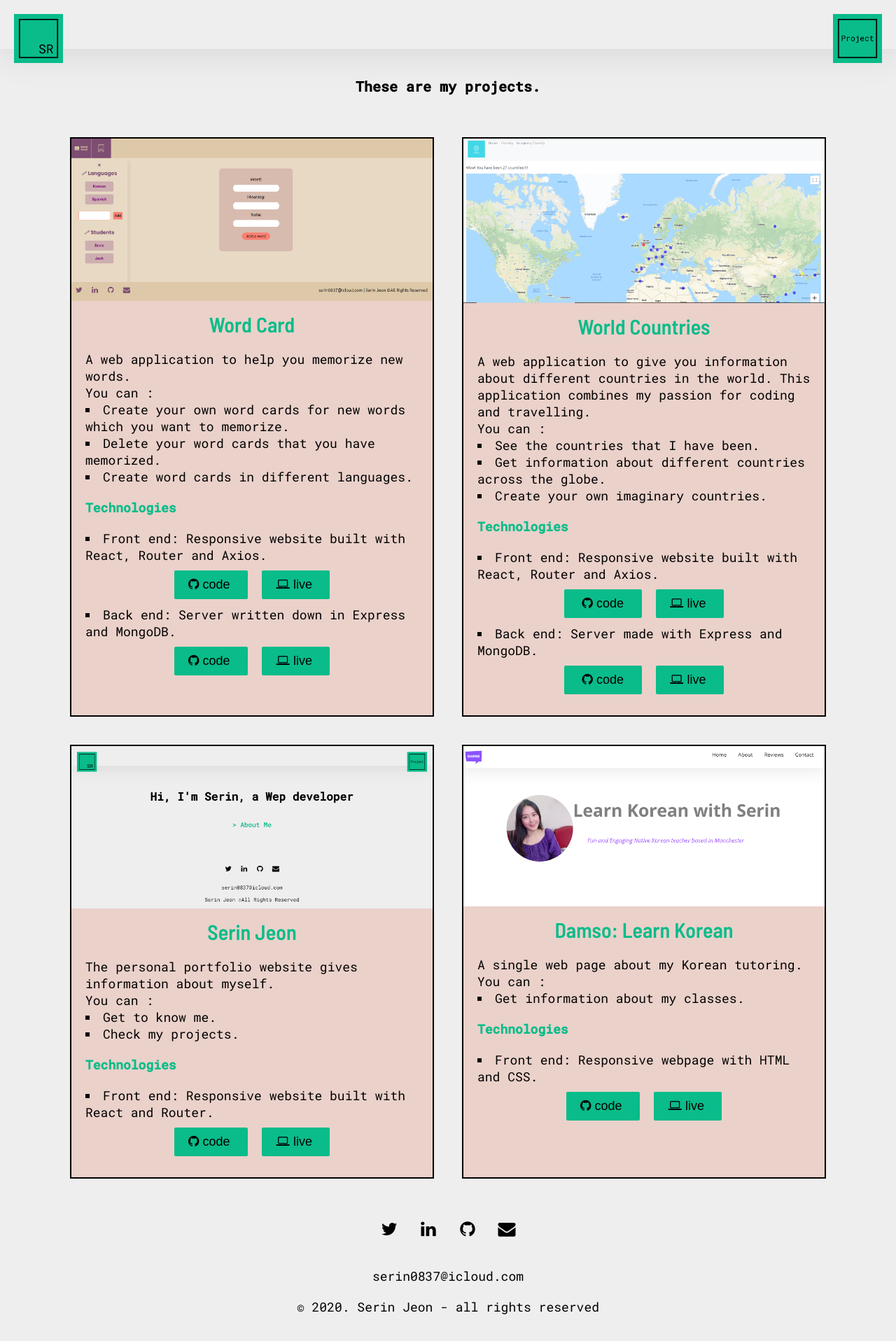
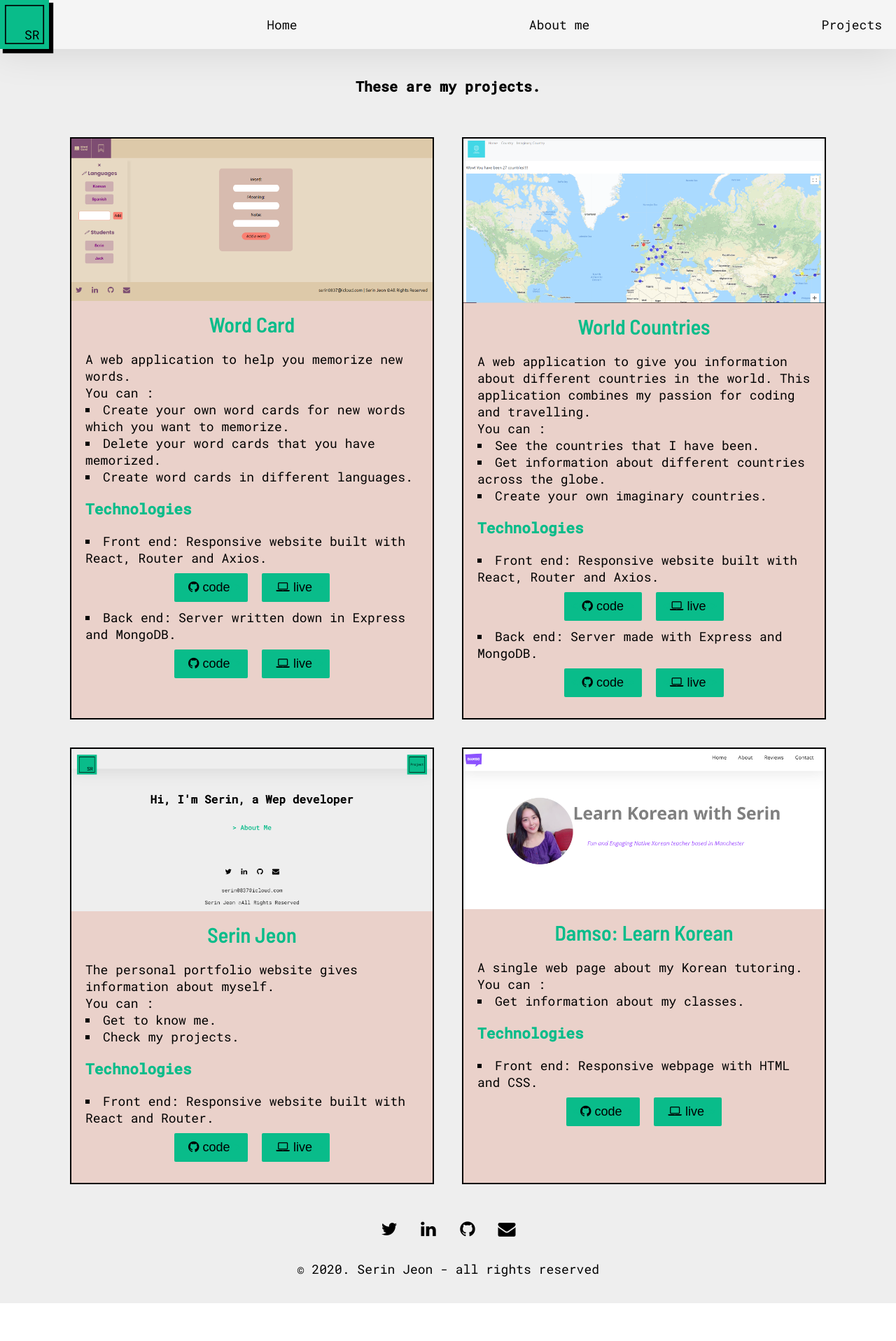
Before and after one commit to serin0837/portfolio, a React (Create React App) app: page /project in a window 1280 px wide. Shown: the top 1916 px of the page at 70% size. After the commit the page ends 1862 px from the top, so only its background shows below. Built offline with nearby package versions, Linux system fonts and the light colour scheme.

Commit message:
change for accessibility

```diff
--- a/public/index.html
+++ b/public/index.html
@@ -20,34 +20,10 @@
     <meta name="viewport" content="width=device-width, initial-scale=1" />
     <meta name="theme-color" content="#000000" />
     <meta name="portfolio" content="portfolio website " />
-    <!--
-      manifest.json provides metadata used when your web app is installed on a
-      user's mobile device or desktop. See https://developers.google.com/web/fundamentals/web-app-manifest/
-    -->
 
-    <!--
-      Notice the use of %PUBLIC_URL% in the tags above.
-      It will be replaced with the URL of the `public` folder during the build.
-      Only files inside the `public` folder can be referenced from the HTML.
-
-      Unlike "/favicon.ico" or "favicon.ico", "%PUBLIC_URL%/favicon.ico" will
-      work correctly both with client-side routing and a non-root public URL.
-      Learn how to configure a non-root public URL by running `npm run build`.
-    -->
     <title>Serin Jeon | Full Stack developer</title>
   </head>
   <body>
-    <noscript>You need to enable JavaScript to run this app.</noscript>
     <div id="root"></div>
-    <!--
-      This HTML file is a template.
-      If you open it directly in the browser, you will see an empty page.
-
-      You can add webfonts, meta tags, or analytics to this file.
-      The build step will place the bundled scripts into the <body> tag.
-
-      To begin the development, run `npm start` or `yarn start`.
-      To create a production bundle, use `npm run build` or `yarn build`.
-    -->
   </body>
 </html>
--- a/src/App.css
+++ b/src/App.css
@@ -2,6 +2,8 @@
 :root {
   --main-green: #09bc8a;
   --main-pink: #ead1ca;
+  --point-green: #0bebad;
+  --point-pink: #f64375;
 }
 .App {
   text-align: center;
@@ -41,19 +43,19 @@ img {
   top: 0;
   left: 0;
   width: 100%;
+  height: 70px;
   box-shadow: 0 2px 55px 3px rgba(0, 0, 0, 0.1);
   z-index: 10;
-  background-color: #eee;
+  background-color: whitesmoke;
 }
 
-.tooltiptext {
-  visibility: hidden;
-  width: 120px;
-  background-color: black;
-  color: #fff;
-  text-align: center;
-  border-radius: 6px;
-  padding: 5px 0;
+.navbar ul {
+  display: flex;
+  width: 100%;
+  list-style: none;
+  justify-content: space-between;
+  align-content: center;
+  align-items: center;
 }
 
 .logo {
@@ -64,14 +66,15 @@ img {
   box-shadow: 5px 5px 1px 1px black;
 }
 
-.logo:hover.tooltiptext {
-  visibility: visible;
-}
-
 .navbar a {
   margin: 1rem;
   padding: 1rem;
   height: 30px;
+  color: #080808;
+}
+
+.navbar a:hover {
+  color: #f64375;
 }
 
 @media (max-width: 28.75em) {
@@ -90,7 +93,7 @@ img {
   justify-content: center;
   align-items: center;
   text-align: center;
-  height: 60vh;
+  height: 70vh;
 }
 
 .welcome-section h1 {
@@ -111,13 +114,13 @@ img {
   padding: 1rem 0;
   margin: 3rem;
   width: 15rem;
-  color: #09bc8a;
+  color: #00d294;
   font-weight: 500;
 }
 
 /* footer */
 footer {
-  height: 30vh;
+  height: 20vh;
   display: flex;
   /* position: fixed; */
   /* bottom: 0; */
@@ -128,7 +131,7 @@ footer {
 }
 
 footer p {
-  margin: 2rem;
+  margin: 1rem;
 }
 
 .footer .fa {
@@ -158,7 +161,7 @@ footer p {
   text-align: center;
 }
 
-.about-me-section h2 {
+.about-me-section h1 {
   color: var(--main-green);
   font-family: "Barlow Semi Condensed", sans-serif;
   font-size: 4.5rem;
@@ -173,7 +176,7 @@ footer p {
 .about-me-section p {
   font-size: 2rem;
   margin: 5rem 10rem 0rem 10rem;
-  text-align: justify;
+  text-align: start;
 }
 
 @media (max-width: 28.75em) {
@@ -245,7 +248,7 @@ footer p {
   text-align: left;
 }
 
-.project-explain h4 {
+.project-explain h3 {
   color: var(--main-green);
 }
 
@@ -259,7 +262,7 @@ footer p {
   list-style-position: inside;
 }
 
-.project-tech h4 {
+.project-tech h3 {
   margin: 2rem 0;
 }
 .each-project button {
--- a/src/component/AboutMe.jsx
+++ b/src/component/AboutMe.jsx
@@ -4,7 +4,7 @@ const AboutMe = () => {
   return (
     <div className="main">
       <section id="about-me" className="about-me-section">
-        <h2>My name is Serin.</h2>
+        <h1>My name is Serin.</h1>
         <a
           href="https://docs.google.com/document/d/12TGpPXQkGOU1cfBtmC4XNFPE106jL74V0LWUL5waWxo/edit?usp=sharing"
           download
--- a/src/component/Footer.jsx
+++ b/src/component/Footer.jsx
@@ -5,6 +5,7 @@ const Footer = () => {
     <footer className="footer">
       <div className="social-link">
         <a
+          aria-label="Serin Twitter"
           href="https://twitter.com/SerinJeon"
           target="_blank"
           rel="noopener noreferrer"
@@ -13,6 +14,7 @@ const Footer = () => {
           <i className="footer fa fa-twitter"></i>
         </a>
         <a
+         aria-label="Serin Linkedin"
           href="https://www.linkedin.com/in/serin-jeon/"
           target="_blank"
           rel="noopener noreferrer"
@@ -21,6 +23,7 @@ const Footer = () => {
           <i className="footer fa fa-linkedin"></i>
         </a>
         <a
+            aria-label="Serin Github"
           href="https://github.com/serin0837"
           target="_blank"
           rel="noopener noreferrer"
@@ -43,7 +46,6 @@ const Footer = () => {
       </div>
 
       <div>
-        <p>serin0837@icloud.com</p>
         <p> &copy; 2020. Serin Jeon - all rights reserved</p>
       </div>
     </footer>
--- a/src/component/Nav.jsx
+++ b/src/component/Nav.jsx
@@ -1,17 +1,29 @@
 import React from "react";
 import { Link } from "@reach/router";
 import logo from "../img/serinlogo2.png";
-import project from "../img/project.png";
 const Nav = () => {
   return (
     <nav className="navbar">
-      <Link to="/">
-        <img src={logo} alt="logo" className="logo" />
-        <span className="tooltiptext">Let's go back to homepage</span>
+      <ul>
+      <li  className="navbar-item" >
+          <img src={logo} alt="serin portfolio logo" className="logo" />
+      </li>
+      <li className="navbar-item" >
+        <Link to="/">
+        Home
+        </Link>
+      </li>
+      <li  className="navbar-item">
+      <Link to="/about-me">
+        About me
       </Link>
+      </li>
+      <li className="navbar-item">
       <Link className="navbar-project" to="/project">
-        <img src={project} alt="project" className="logo project" />
+        Projects
       </Link>
+      </li>
+      </ul>
     </nav>
   );
 };
--- a/src/component/Project.jsx
+++ b/src/component/Project.jsx
@@ -8,9 +8,9 @@ const Project = () => {
   return (
     <div className="main">
       <section className="projects-section">
-        <h2 className="projects-section-header">
+        <h1 className="projects-section-header">
           These are my projects.
-        </h2>
+        </h1>
 
 
         <div className="projects-grid">
@@ -22,7 +22,7 @@ const Project = () => {
                 alt="wordcard-project"
               />
             </div>
-            <h3 className="project-title">Word Card</h3>
+            <h2 className="project-title">Word Card</h2>
             <div className="project-explain">
               <p>A web application to help you memorize new words.</p>
               {/* <p className="explain">Live button is not working at the moment.</p> */}
@@ -36,7 +36,7 @@ const Project = () => {
                 <li>Create word cards in different languages.</li>
               </ul>
               <div className="project-tech">
-                <h4>Technologies</h4>
+                <h3>Technologies</h3>
                 <ul>
                   <li>Front end: Responsive website built with React, Router and Axios.</li>
                   <div className="project-button">
@@ -108,7 +108,7 @@ const Project = () => {
                 alt="world-countries"
               />
             </div>
-            <h3 className="project-title">World Countries</h3>
+            <h2 className="project-title">World Countries</h2>
             <div className="project-explain">
               <p>
                 A web application to give you information about different
@@ -124,7 +124,7 @@ const Project = () => {
                 <li>Create your own imaginary countries.</li>
               </ul>
               <div className="project-tech">
-                <h4>Technologies</h4>
+                <h3>Technologies</h3>
                 <ul>
                   <li>
                     Front end: Responsive website built with React, Router and
@@ -194,7 +194,7 @@ const Project = () => {
             <div>
               <img className="project-image" src={portfolio} alt="portfolio" />
             </div>
-            <h3 className="project-title">Serin Jeon</h3>
+            <h2 className="project-title">Serin Jeon</h2>
             <div className="project-explain">
               <p>
                 The personal portfolio website gives information about myself.
@@ -205,7 +205,7 @@ const Project = () => {
                 <li>Check my projects.</li>
               </ul>
               <div className="project-tech">
-                <h4>Technologies</h4>
+                <h3>Technologies</h3>
                 <ul>
                   <li>
                     Front end: Responsive website built with React and Router.
@@ -249,7 +249,7 @@ const Project = () => {
                 alt="teach-korean-website"
               />
             </div>
-            <h3 className="project-title">Damso: Learn Korean</h3>
+            <h2 className="project-title">Damso: Learn Korean</h2>
             <div className="project-explain">
               <p>A single web page about my Korean tutoring.</p>
               You can :
@@ -257,7 +257,7 @@ const Project = () => {
                 <li>Get information about my classes.</li>
               </ul>
               <div className="project-tech">
-                <h4>Technologies</h4>
+                <h3>Technologies</h3>
                 <ul>
                   <li>Front end: Responsive webpage with HTML and CSS.</li>
                 </ul>
```
